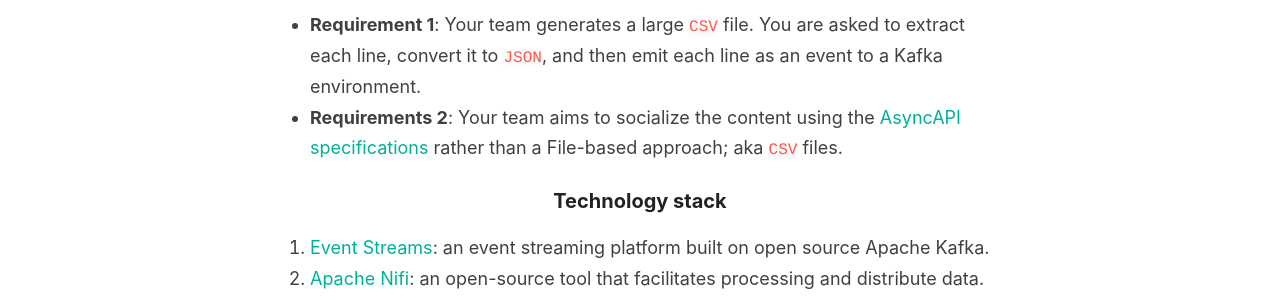
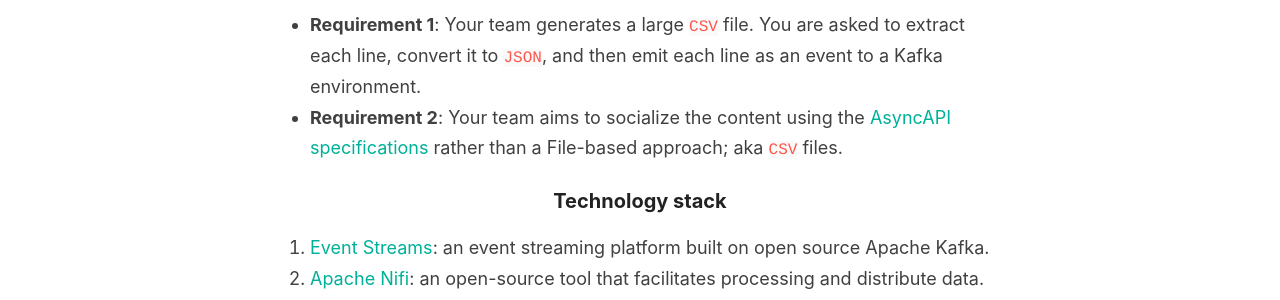
Before and after one commit to RashidAljohani/localhost, a Jekyll site: the page built from _posts/2024-02-10-content-processing-with-NiFi-project.md, in a window 1280 px wide and 900 px high, scrolled down 842 px. Shown: the part 153-453 px from the top of the window. Built offline with Jekyll 4.4.1, drawn with Linux system fonts in a browser that asks for light colours; comment, search, counter and statistics services are not loaded.

Commit message:
fix typo

```diff
--- a/_posts/2024-02-10-content-processing-with-NiFi-project.md
+++ b/_posts/2024-02-10-content-processing-with-NiFi-project.md
@@ -18,7 +18,7 @@
 
 #### Let's start by defining and scoping the problem statement:
 * **Requirement 1**: Your team generates a large `CSV` file. You are asked to extract each line, convert it to `JSON`, and then emit each line as an event to a Kafka environment.
-* **Requirements 2**: Your team aims to socialize the content using the [AsyncAPI specifications](https://www.asyncapi.com/) rather than a File-based approach; aka `CSV` files.
+* **Requirement 2**: Your team aims to socialize the content using the [AsyncAPI specifications](https://www.asyncapi.com/) rather than a File-based approach; aka `CSV` files.
 
 
 ### Technology stack
```
